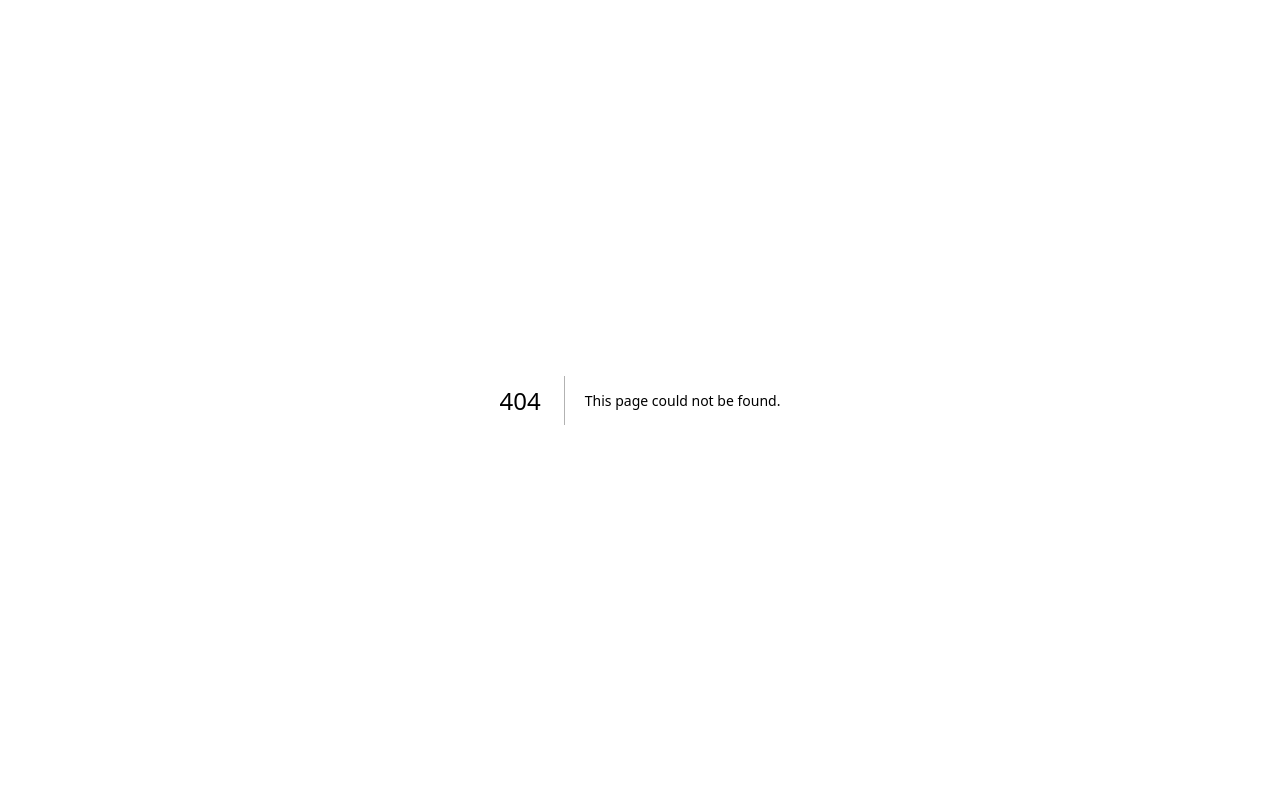
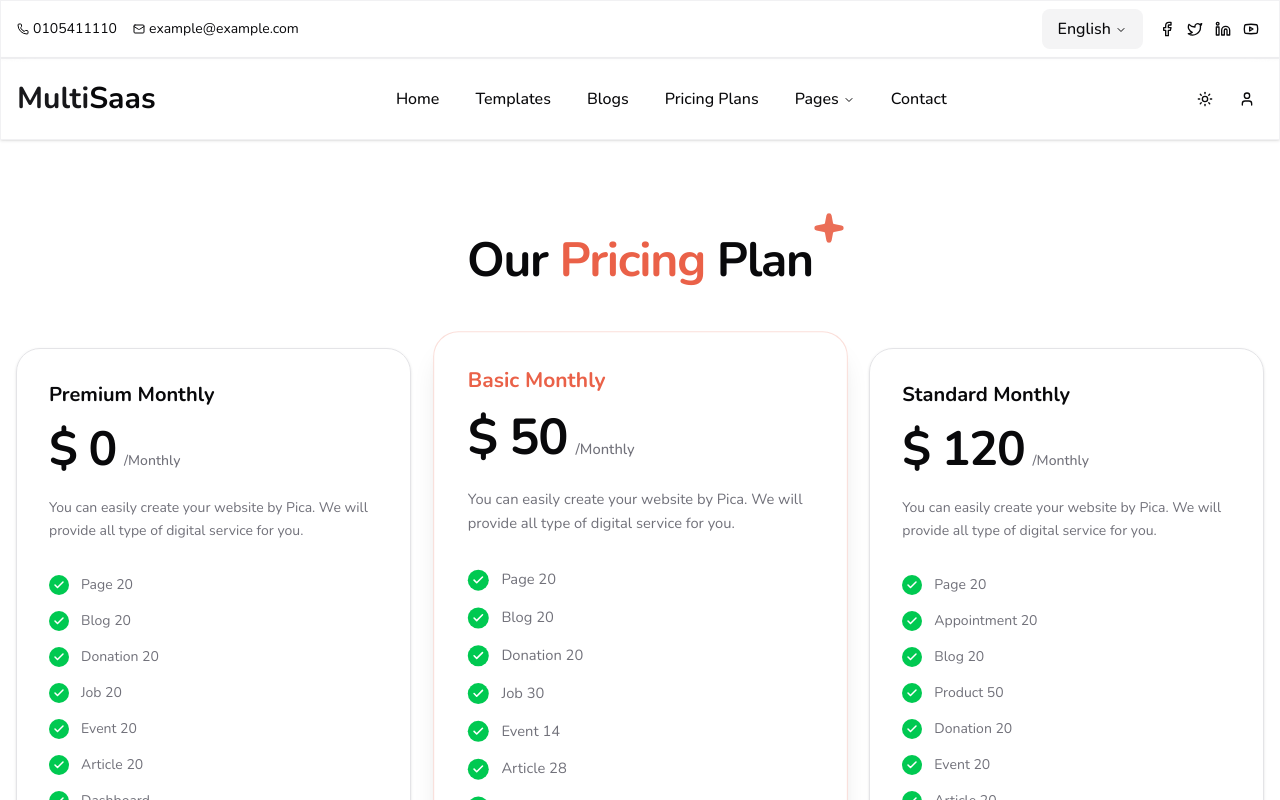
Before and after one commit to Abdelrahmansherif207/multi-saas-frontend, a Next.js app in the folder apps/landlord/: page /pricing in a window 1280 px wide. Before the commit this address had no page. Shown: the top 800 px of the page. Built offline with nearby package versions, Linux system fonts and the light colour scheme.

Commit message:
added pricing page

```diff
--- a/apps/landlord/package.json
+++ b/apps/landlord/package.json
@@ -24,6 +24,7 @@
         "@tanstack/react-query-devtools": "^5.62.7",
         "class-variance-authority": "^0.7.1",
         "clsx": "^2.1.1",
+        "i18next": "^25.7.3",
         "lucide-react": "^0.556.0",
         "next": "16.0.7",
         "next-themes": "^0.4.6",
--- /dev/null
+++ b/apps/landlord/src/app/(client)/pricing/page.tsx
@@ -0,0 +1,5 @@
+import { Pricing } from "@/components/client/Pricing";
+
+export default function PricingPage() {
+    return <Pricing />
+}
```
